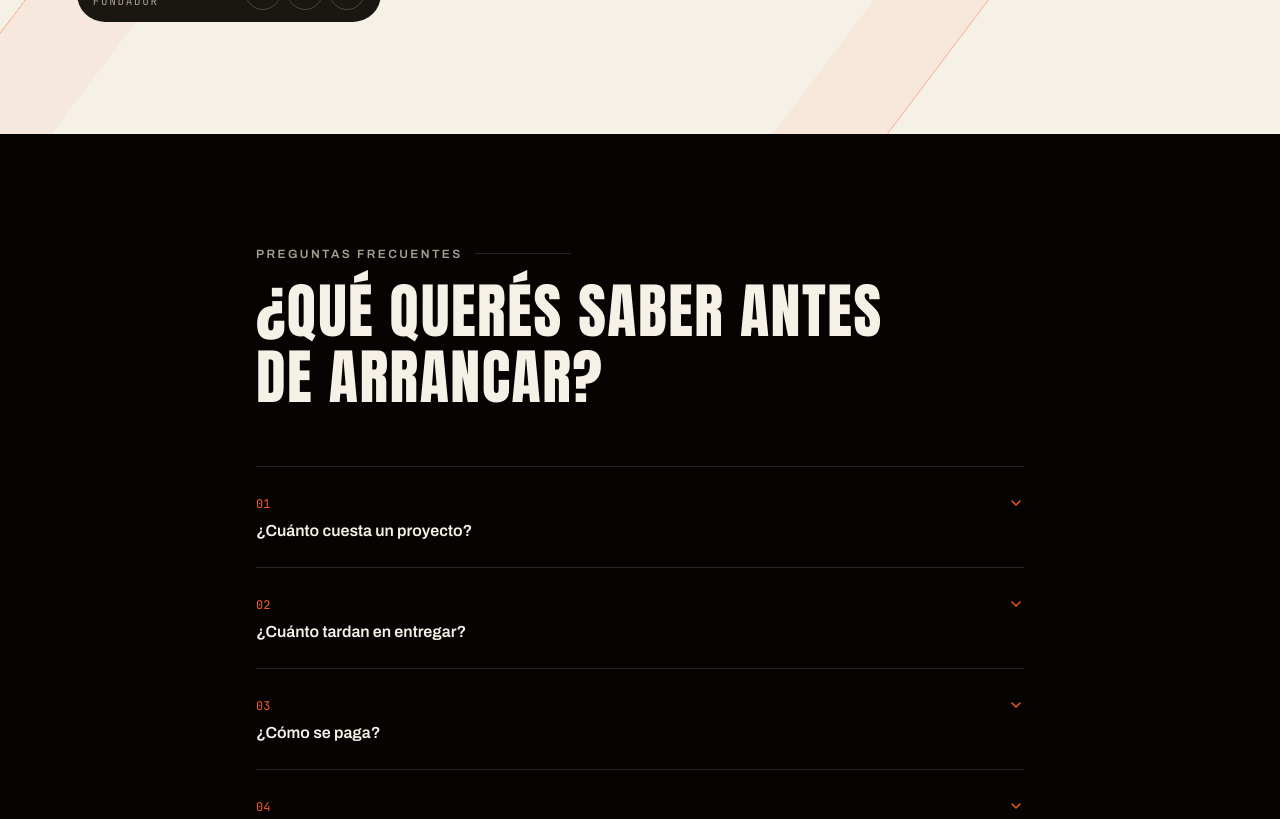
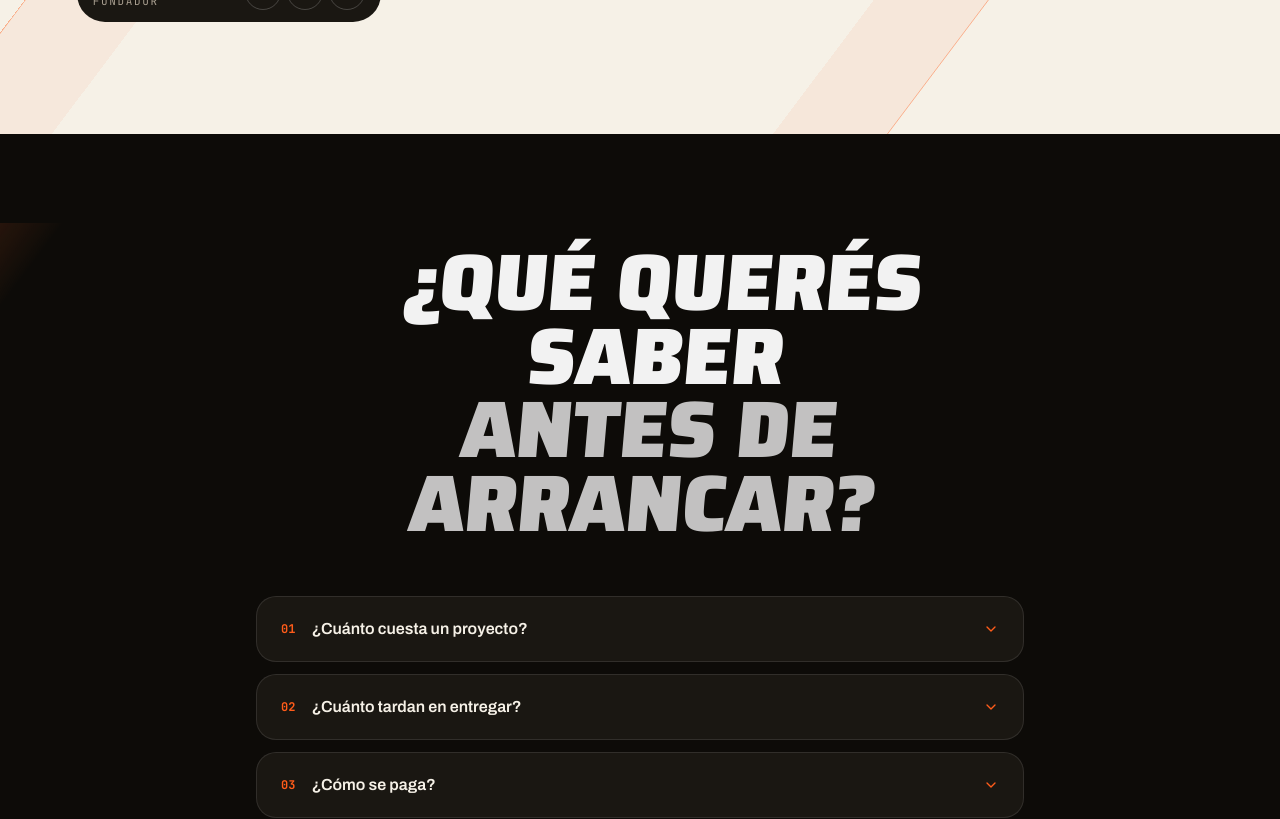
Before and after one commit to iadatabraian-ctrl/web-, a Next.js app: page / in a window 1280 px wide. Shown: the part 3840-4659 px from the top of the page. Built offline with nearby package versions, Linux system fonts and the light colour scheme.

Commit message:
Preguntas: seccion oscura con tarjetas redondeadas y titular en Saira centrado
Co-Authored-By: Claude Sonnet 5.5 <noreply@anthropic.com>
Claude-Session: https://claude.ai/code/session_016CR8bjtqut3mFtFLKQPjVK

```diff
--- a/components/Faq.tsx
+++ b/components/Faq.tsx
@@ -4,6 +4,7 @@ import { useState } from "react";
 import { ChevronDown } from "lucide-react";
 import { motion, AnimatePresence } from "framer-motion";
 import { FadeIn } from "@/components/FadeIn";
+import { Bar } from "@/components/Bar";
 
 type Item = {
   q: string;
@@ -82,44 +83,43 @@ export function Faq() {
   const [open, setOpen] = useState<number | null>(null);
 
   return (
-    <section id="preguntas" className="relative overflow-hidden px-5 py-20 sm:px-8 sm:py-28">
+    <section
+      id="preguntas"
+      className="relative overflow-hidden bg-[#0d0b08] px-5 py-20 text-brand-cream sm:px-8 sm:py-28 lg:px-[6vw]"
+    >
       <script
         type="application/ld+json"
         dangerouslySetInnerHTML={{ __html: JSON.stringify(faqJsonLd) }}
       />
-      <div className="mx-auto max-w-3xl">
-        <div className="flex items-center gap-3">
-          <span className="font-body text-[11px] font-semibold tracking-[0.2em] text-brand-ink-on-black-soft sm:text-xs">
-            PREGUNTAS FRECUENTES
-          </span>
-          <span className="h-px flex-1 max-w-24 bg-brand-line-on-black" />
-        </div>
-
-        <h2 className="mt-4 max-w-2xl font-display text-3xl leading-[1.1] text-brand-cream sm:text-5xl md:text-6xl">
-          ¿Qué querés saber antes de arrancar?
+      <div aria-hidden="true" className="pointer-events-none absolute inset-0 overflow-hidden">
+        <Bar className="max-sm:hidden" style={{ left: "-4vw", top: "6vw", width: "9vw", height: "36vw", skew: 37, origin: "0 0", fill: "linear-gradient(to right, rgba(255,92,26,0.24), rgba(255,92,26,0))", edge: "left" }} i={1} />
+      </div>
+      <div className="relative mx-auto max-w-3xl">
+        <h2 className="origin-bottom -skew-x-[5deg] text-balance text-center font-impact text-[9vw] font-black uppercase not-italic leading-[0.92] tracking-[-0.005em] [font-stretch:80%] sm:text-[6.2vw] lg:text-[5rem]">
+          <span className="block text-white/95">¿Qué querés saber</span>
+          <span className="block text-white/75">antes de arrancar?</span>
         </h2>
 
-        <FadeIn className="mt-10 border-t border-brand-line-on-black sm:mt-14">
+        <FadeIn className="mt-10 flex flex-col gap-3 sm:mt-14">
           {ITEMS.map(({ q, a, list, note }, i) => {
             const isOpen = open === i;
             return (
-              <div key={q} className="border-b border-brand-line-on-black">
+              <div
+                key={q}
+                className={`rounded-[1.25rem] border bg-brand-black transition-colors duration-300 ${isOpen ? "border-brand-accent/60" : "border-white/10"}`}
+              >
                 <button
                   type="button"
                   aria-expanded={isOpen}
                   onClick={() => setOpen(isOpen ? null : i)}
-                  className="flex w-full items-start justify-between gap-4 py-5 text-left sm:py-6"
+                  className="flex w-full items-center justify-between gap-4 px-5 py-4 text-left sm:px-6 sm:py-5"
                 >
-                  <span>
-                    <span className="font-mono text-xs text-brand-accent">
-                      0{i + 1}
-                    </span>
-                    <span className="mt-1 block font-body text-sm font-semibold text-brand-cream sm:text-base">
-                      {q}
-                    </span>
+                  <span className="flex items-center gap-4">
+                    <span className="font-mono text-xs font-bold text-brand-accent">0{i + 1}</span>
+                    <span className="font-body text-sm font-semibold text-brand-cream sm:text-base">{q}</span>
                   </span>
                   <ChevronDown
-                    className={`mt-1 h-4 w-4 flex-shrink-0 text-brand-accent transition-transform ${isOpen ? "rotate-180" : ""}`}
+                    className={`h-4 w-4 flex-shrink-0 text-brand-accent transition-transform ${isOpen ? "rotate-180" : ""}`}
                   />
                 </button>
 
@@ -132,7 +132,7 @@ export function Faq() {
                       transition={{ duration: 0.25, ease: "easeOut" }}
                       className="overflow-hidden"
                     >
-                      <div className="max-w-xl pb-6 font-body text-sm leading-relaxed text-brand-ink-on-black-soft sm:pb-8">
+                      <div className="max-w-xl px-5 pb-5 font-body text-sm leading-relaxed text-brand-ink-on-black-soft sm:px-6 sm:pb-6 sm:pl-[4.25rem]">
                         {list ? (
                           <ul className="flex flex-col gap-2">
                             {list.map(({ k, v }) => (
```
